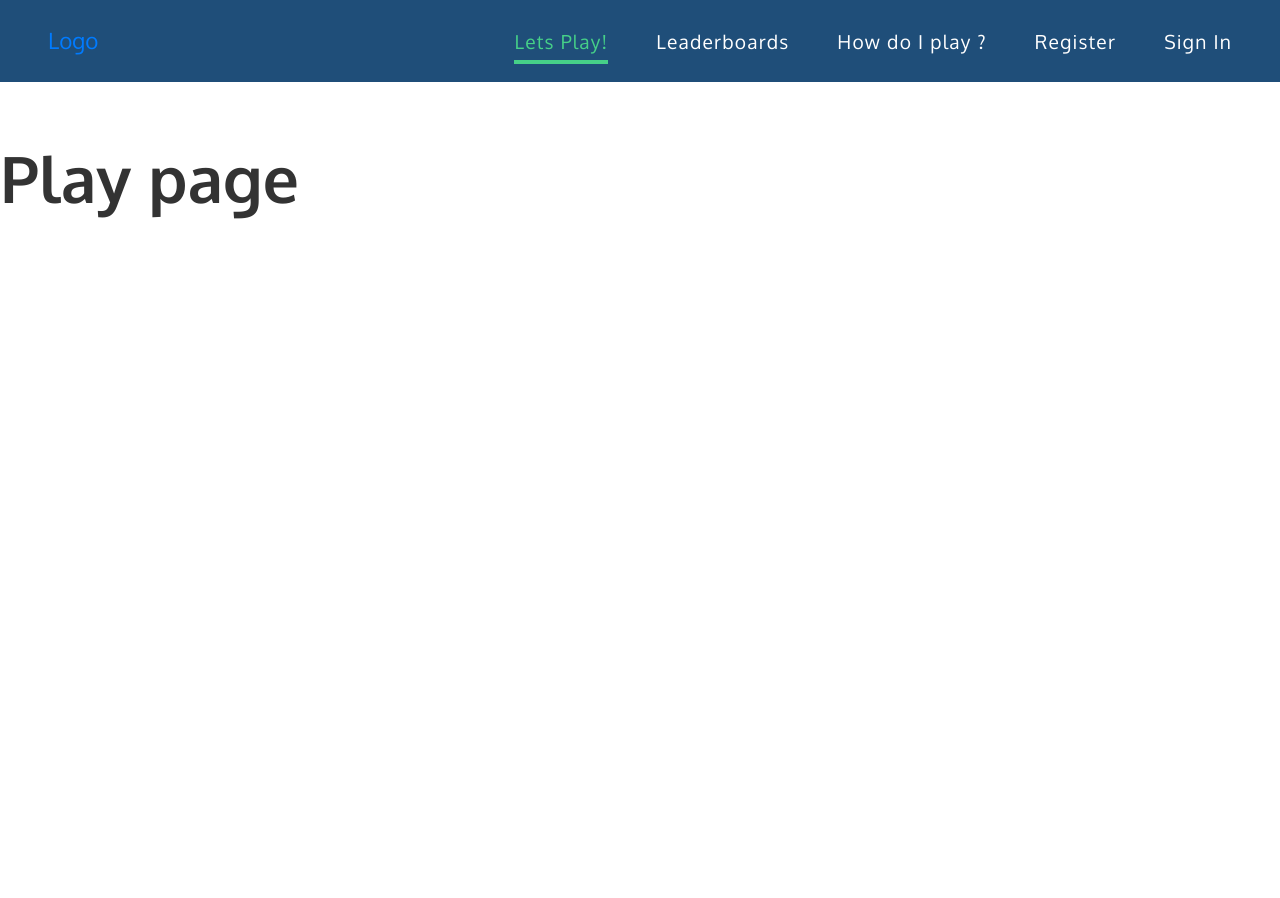
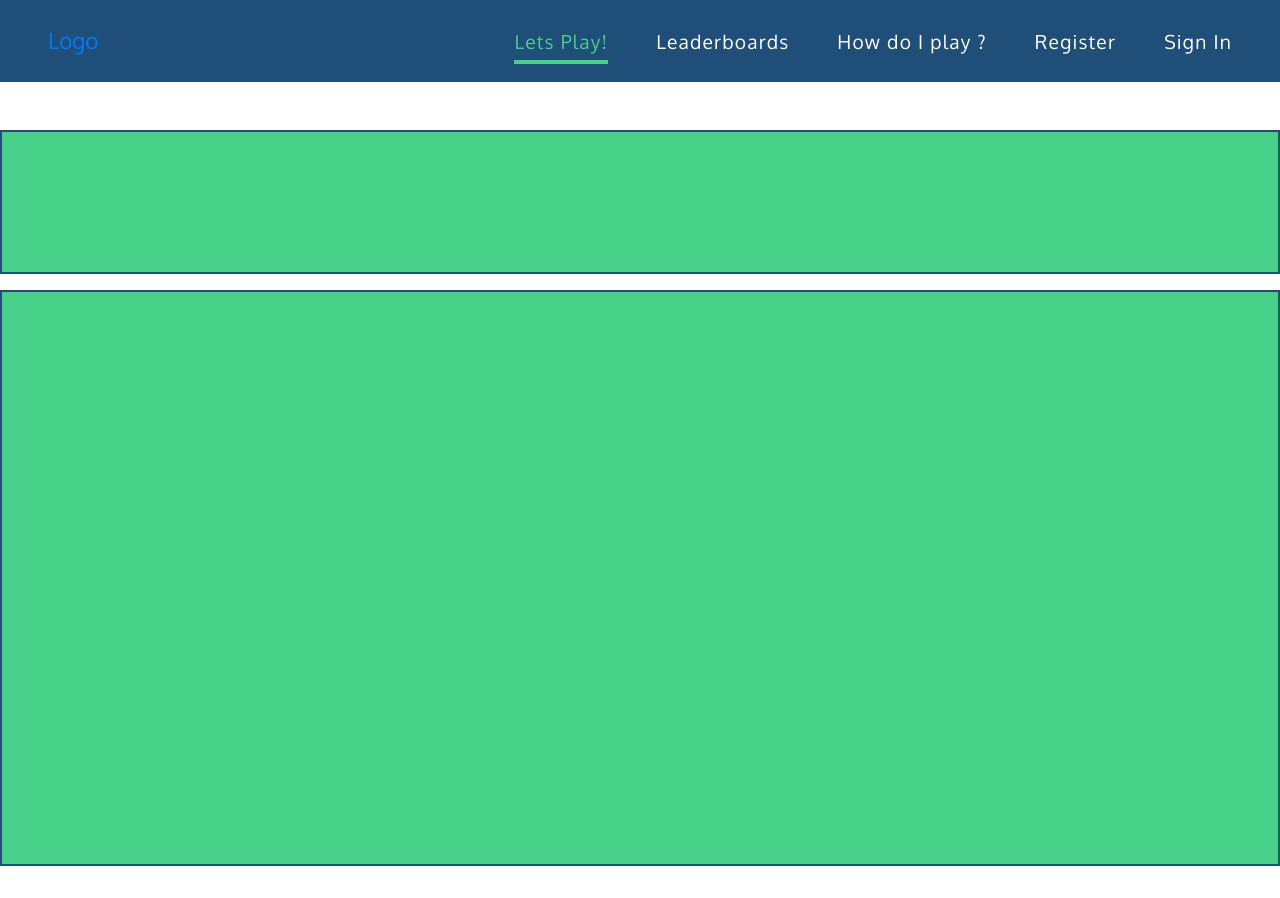
Before and after one commit to JamesRClarke/anagram-falls-client, a React (Create React App) app: page /game in a window 1280 px wide. Before the commit the page ends 800 px from the top, so only its background shows below. Built offline with nearby package versions, Linux system fonts and the light colour scheme.

Commit message:
create basic layout and boxes for the game

```diff
--- /dev/null
+++ b/src/components/Game/Game.jsx
@@ -0,0 +1,23 @@
+import React, {Component} from 'react';
+
+import Aux from '../../hoc/Aux'
+import  GameFilters from  './GameFilters/GameFilters';
+import  GameBox from './GameBox/GameBox';
+
+class Game extends Component {
+
+  render() {
+    return (
+      <Aux>
+        <div className="game-container">
+          <GameFilters />
+          <GameBox />
+        </div>
+
+      </Aux>
+    )
+  }
+
+}
+
+export default Game;
--- /dev/null
+++ b/src/components/Game/GameBox/GameBox.jsx
@@ -0,0 +1,9 @@
+import React from 'react';
+
+const GameBox = (props) => {
+  return (
+    <div className="my-3 game-box"></div>
+  )
+}
+
+export default GameBox
--- /dev/null
+++ b/src/components/Game/GameFilters/GameFilters.jsx
@@ -0,0 +1,9 @@
+import React from 'react';
+
+const GameFilters = (props) => {
+  return (
+    <div className="my-3 game-filters"></div>
+  )
+}
+
+export default GameFilters
--- a/src/components/Play/Play.jsx
+++ /dev/null
@@ -1,17 +0,0 @@
-import React, {Component} from 'react';
-
-import Aux from '../../hoc/Aux'
-
-class Play extends Component {
-
-  render() {
-    return (
-      <Aux>
-      <h1>Play page</h1>
-      </Aux>
-    )
-  }
-
-}
-
-export default Play;
--- a/src/containers/Layout.jsx
+++ b/src/containers/Layout.jsx
@@ -9,7 +9,7 @@ import Authentication from './Authentication'
 
 
 import Home from '../components/Home/Home'
-import Play from '../components/Play/Play'
+import Game from '../components/Game/Game'
 import Leaderboards from '../components/Leaderboards/Leaderboards'
 import About from '../components/About/About'
 
@@ -34,7 +34,7 @@ class Layout extends Component {
           <main className="my-5">
 
           <Route path="/" exact component={Home}/>
-          <Route path="/game" component={Play}/>
+          <Route path="/game" component={Game}/>
           <Route path="/leaderboard" component={Leaderboards}/>
           <Route path="/about" component={About}/>
           <Route path="/register" component={Authentication}/>
--- /dev/null
+++ b/src/styles/components/Game/game.scss
@@ -0,0 +1,20 @@
+.game-container {
+  height: 90vh;
+}
+
+.game-filters {
+  position: relative;
+  max-width: 100%;
+  background: $color-green;
+  border: 2px solid $color-blue;
+  height: 20%;
+}
+
+.game-box {
+  position: relative;
+  max-width: 100%;
+  background: $color-green;
+  border: 2px solid $color-blue;
+  height: 80%;
+
+}
--- a/src/styles/components/components.scss
+++ b/src/styles/components/components.scss
@@ -1,5 +1,8 @@
 // Header Components Styles
 @import './Header/header';
+
+// Game Components Styles
+@import './Game/game';
 
 
 // UI Components Styles
```
